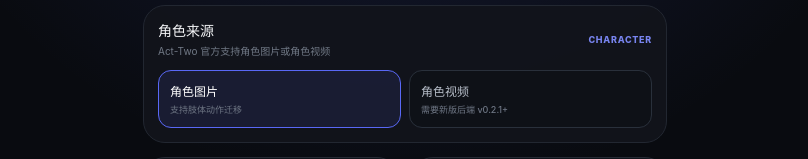
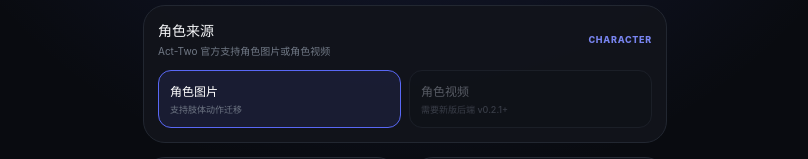
Before and after one commit to guqincheng95/Act-Two-Mobile, a Vue app in the folder frontend/: page / in a window 1280 px wide. Shown: the part 205-364 px from the top of the page, without its empty margins (235-1043 px from the left). Built offline with nearby package versions, Linux system fonts and the light colour scheme; no server answers.

Commit message:
style: mark unavailable character video mode

```diff
--- a/frontend/src/style.css
+++ b/frontend/src/style.css
@@ -919,3 +919,9 @@ label {
   color: #d8dce3;
   font-size: 11px;
 }
+
+
+.character-mode-tabs button.unavailable {
+  opacity: .42;
+  cursor: not-allowed;
+}
```
